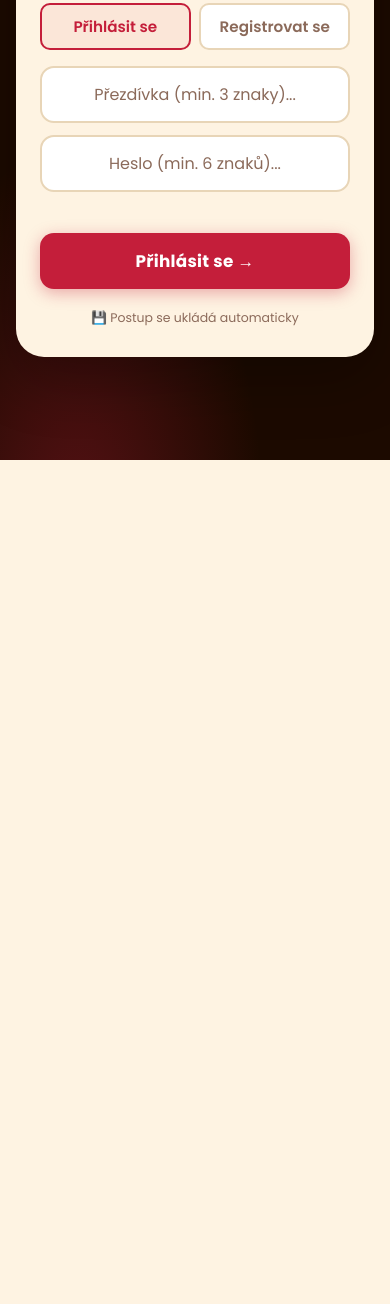
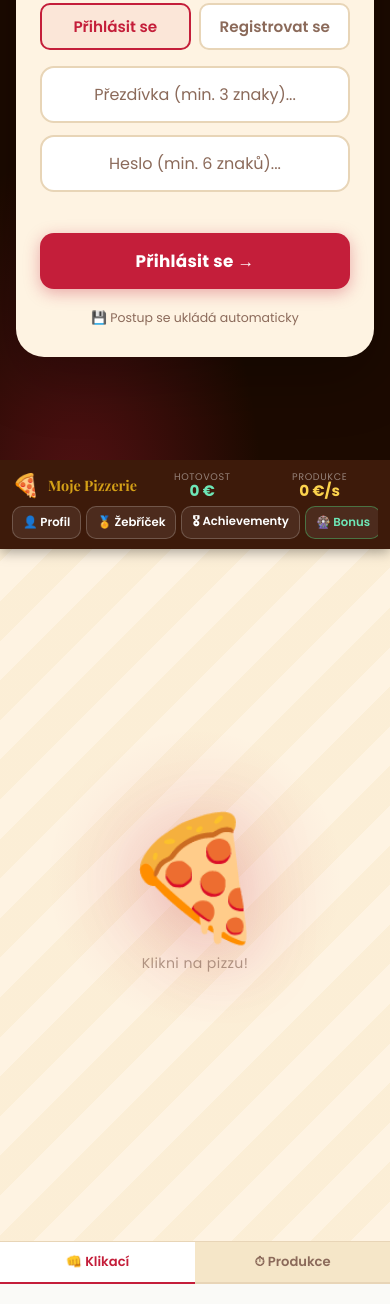
Before and after one commit to KubaDavidek/pizza_Clicker, a plain HTML site: page public/index.html in a window 390 px wide. Shown: the part 384-1688 px from the top of the page. Before the commit the page ends 844 px from the top, so only its background shows below. Drawn offline with nearby package versions, Linux system fonts and the light colour scheme; files that its build step writes are made by us from their sources; no server answers; files whose address does not match are found by name.

Commit message:
oprava responzivity na mobil

```diff
--- a/src/css/game.css
+++ b/src/css/game.css
@@ -12,6 +12,7 @@
     z-index: 200;
     box-shadow: 0 3px 12px rgba(0,0,0,.35);
     flex-shrink: 0;
+    min-height: 62px;
 }
 
 .topbar-logo { display: flex; align-items: center; gap: 8px; flex-shrink: 0; }
@@ -103,13 +104,17 @@
 
 #game-screen {
     height: 100vh;
+    height: 100dvh;
     overflow: hidden;
+    display: flex;
+    flex-direction: column;
 }
 
 .game-layout {
     display: grid;
     grid-template-columns: 1fr 370px;
-    height: calc(100vh - 62px);
+    flex: 1;
+    min-height: 0;
     overflow: hidden;
 }
 
@@ -231,13 +236,46 @@
         grid-template-columns: 1fr;
         grid-template-rows: 1fr auto;
     }
-    .pizza-area { min-height: 380px; }
-    .topbar-stats { gap: 4px; }
-    .ts-divider { display: none; }
+    .pizza-area { min-height: 280px; }
+    .ts-divider  { display: none; }
 }
 
-@media (max-width: 560px) {
-    #pizza-button  { font-size: 130px; }
-    .topbar        { flex-wrap: wrap; height: auto; padding: 10px 14px; gap: 8px; }
-    .topbar-name   { max-width: 130px; }
+@media (max-width: 640px) {
+    .topbar {
+        flex-wrap: wrap;
+        height: auto;
+        padding: 8px 12px;
+        gap: 6px;
+        row-gap: 4px;
+    }
+    .topbar-name { max-width: 110px; font-size: .9rem; }
+    .topbar-stats {
+        order: 2;
+        width: 100%;
+        justify-content: space-around;
+        gap: 0;
+        padding: 2px 0;
+    }
+    .topbar-stats > *:nth-child(n+5) { display: none; }
+    .topbar-actions {
+        order: 3;
+        width: 100%;
+        overflow-x: auto;
+        -webkit-overflow-scrolling: touch;
+        scrollbar-width: none;
+        flex-wrap: nowrap;
+        gap: 5px;
+        padding-bottom: 2px;
+    }
+    .topbar-actions::-webkit-scrollbar { display: none; }
+    .tb-btn    { padding: 6px 10px; font-size: .73rem; flex-shrink: 0; }
+    .pizza-area { min-height: 220px; }
+    #pizza-button { font-size: 120px; }
 }
+
+@media (max-width: 380px) {
+    .topbar-name  { display: none; }
+    .pizza-area   { min-height: 180px; }
+    #pizza-button { font-size: 96px; }
+    .tb-btn       { padding: 5px 8px; font-size: .68rem; }
+}
--- a/src/css/shop.css
+++ b/src/css/shop.css
@@ -145,5 +145,9 @@
 }
 
 @media (max-width: 900px) {
-    .shop-area { border-left: none; border-top: 1px solid var(--border); max-height: 48vh; }
+    .shop-area { border-left: none; border-top: 1px solid var(--border); max-height: 45vh; }
 }
+
+@media (max-width: 640px) {
+    .shop-area { max-height: 42vh; }
+}
```
Also changed, not shown: 1 other file.
